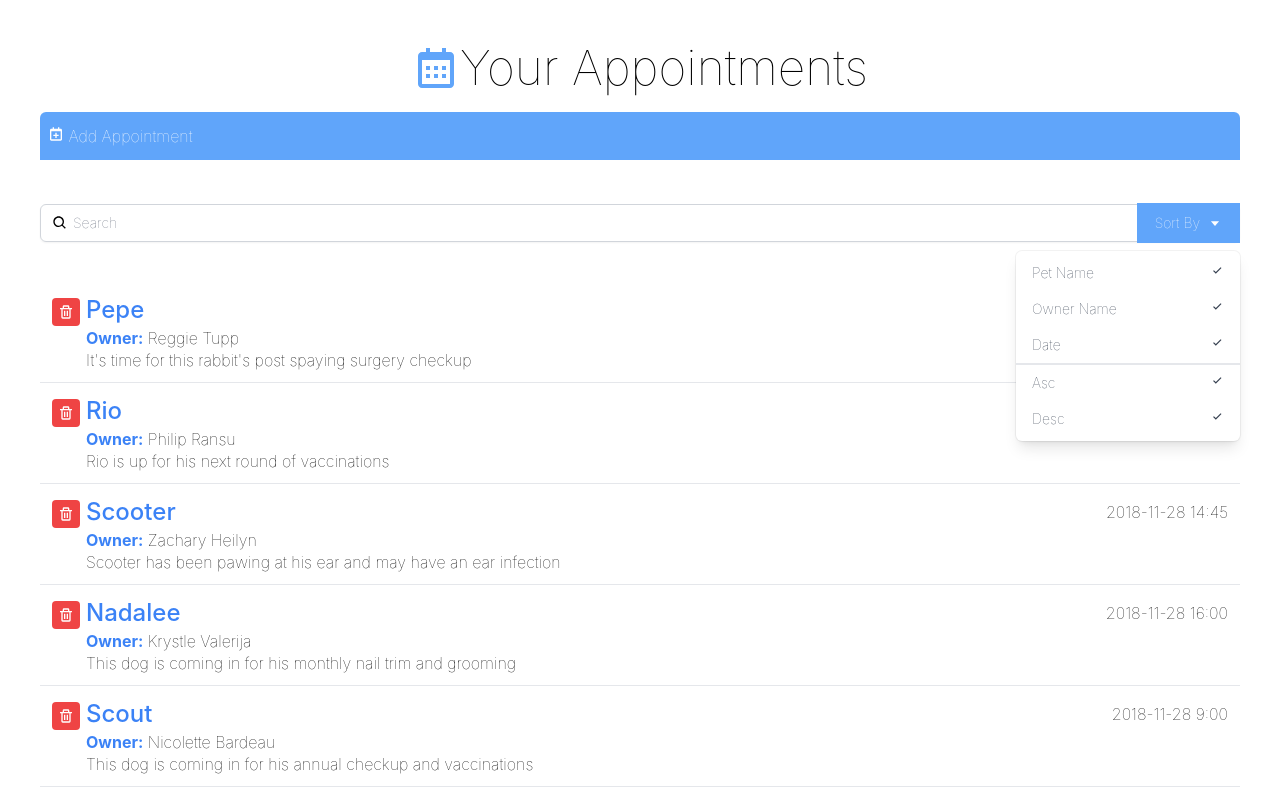
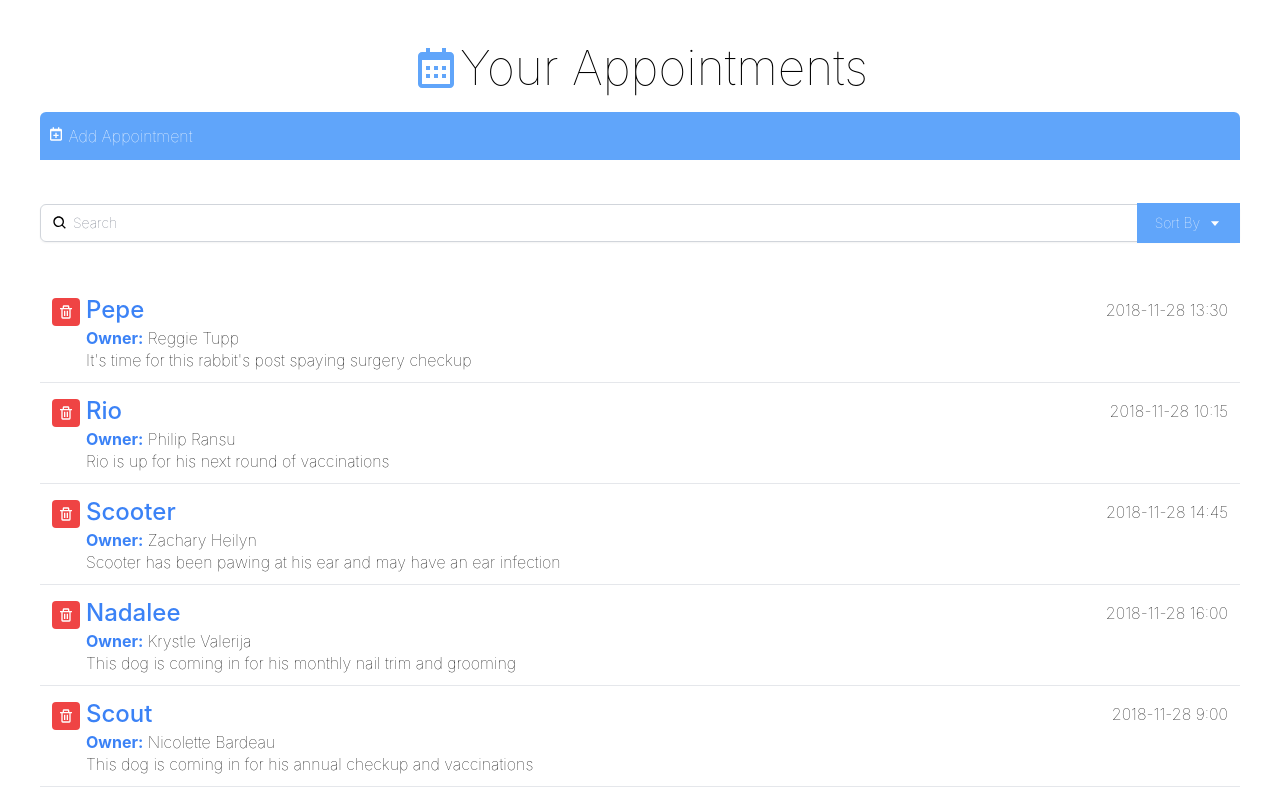
Before and after one commit to talktoamitdhir/SecureMyLand, a React (Create React App) app in the folder frontinterface/: page / in a window 1280 px wide. Shown: the top 800 px of the page. Built offline with nearby package versions, Linux system fonts and the light colour scheme.

Commit message:
Added a toggle sort and sent the state back to the child component

```diff
--- a/frontinterface/src/components/Search.js
+++ b/frontinterface/src/components/Search.js
@@ -1,6 +1,10 @@
 import { BiSearch, BiCaretDown, BiCheck } from "react-icons/bi";
+import { useState } from "react";
 
-const Dropdown = () => {
+const Dropdown = ({toggleSort}) => {
+    if(!toggleSort){
+        return null;
+    }
     return (
         <div className="origin-top-right absolute right-0 mt-2 w-56
         rounded-md shadow-lg bg-white ring-1 ring-black ring-opacity-5">
@@ -25,31 +29,10 @@ const Dropdown = () => {
     )
 }
 
-// const Search = () => {
-//     return (
-//         <div className="py-5">
-//         <div className="mt-1 relative rounded-md shadow-sm">
-//           <div className="absolute inset-y-0 left-0 pl-3 flex items-center pointer-events-none">
-//             <BiSearch />
-//             <label htmlFor="query" className="sr-only" />
-//           </div>
-//           <input type="text" name="query" id="query" value=""
-//             className="pl-8 rounded-md focus:ring-indigo-500 focus:border-indigo-500 block w-full sm:text-sm border-gray-300" placeholder="Search" />
-//           <div className="absolute inset-y-0 right-0 flex items-center">
-//             <div>
-//               <button type="button"
-//                 className="justify-center px-4 py-2 bg-blue-400 border-2 border-blue-400 text-sm text-white hover:bg-blue-700 focus:outline-none focus:ring-2 focus:ring-offset-2 flex items-center" id="options-menu" aria-haspopup="true" aria-expanded="true">
-//                 Sort By <BiCaretDown className="ml-2" />
-//               </button>
-//               <Dropdown/>
-//             </div>
-//           </div>
-//         </div>
-//       </div>
-//     )
-// }
-
-const Search = () => (<div className="py-5">
+const Search = () => {
+ let [toggleSort, setToggleSort] = useState(false);
+ return (
+<div className="py-5">
 <div className="mt-1 relative rounded-md shadow-sm">
   <div className="absolute inset-y-0 left-0 pl-3 flex items-center pointer-events-none">
     <BiSearch />
@@ -60,13 +43,18 @@ const Search = () => (<div className="py-5">
   <div className="absolute inset-y-0 right-0 flex items-center">
     <div>
       <button type="button"
-        className="justify-center px-4 py-2 bg-blue-400 border-2 border-blue-400 text-sm text-white hover:bg-blue-700 focus:outline-none focus:ring-2 focus:ring-offset-2 flex items-center" id="options-menu" aria-haspopup="true" aria-expanded="true">
+        className="justify-center px-4 py-2 bg-blue-400 border-2 border-blue-400 text-sm text-white hover:bg-blue-700 focus:outline-none focus:ring-2 focus:ring-offset-2 flex items-center"
+        id="options-menu"
+        aria-haspopup="true"
+        aria-expanded="true"
+        onClick={()=>{setToggleSort(!toggleSort)}}
+        >
         Sort By <BiCaretDown className="ml-2" />
       </button>
-      <Dropdown/>
+      <Dropdown toggleSort = {toggleSort}/>
     </div>
   </div>
 </div>
-</div>)
+</div>)}
 
 export default Search;
```
